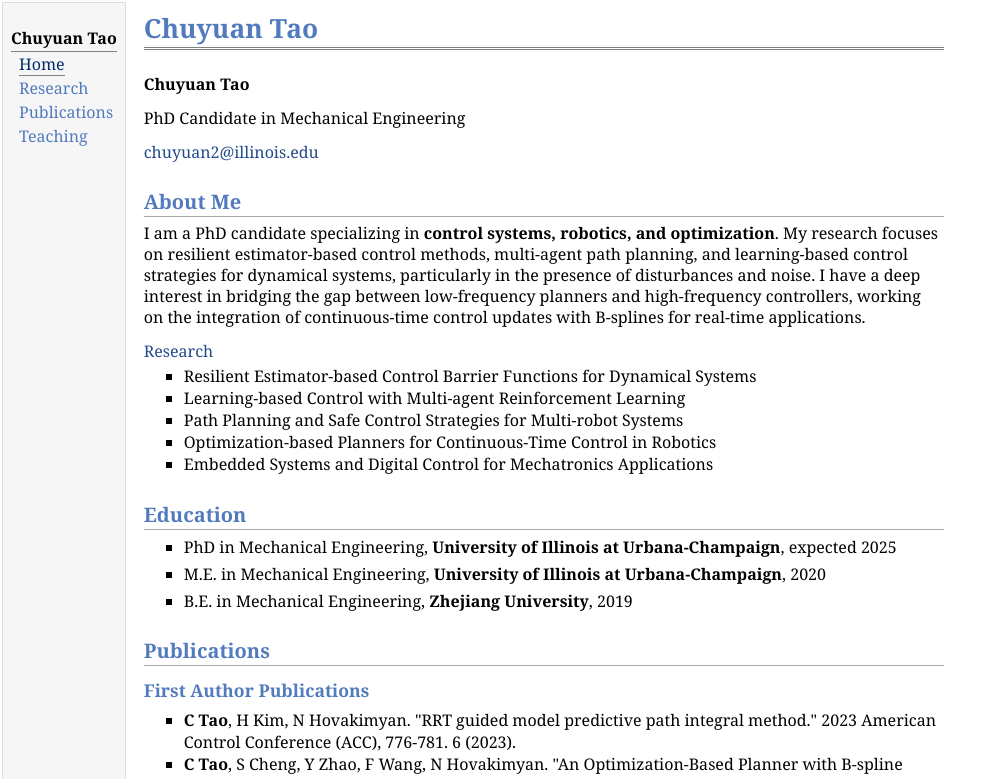
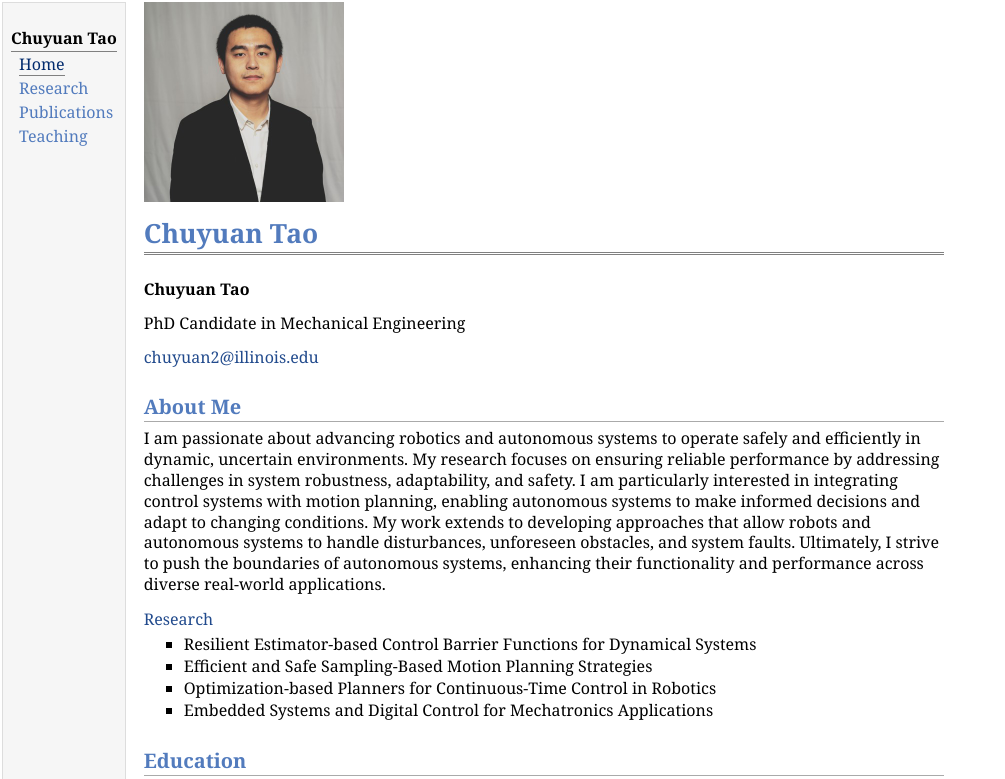
Before and after one commit to tcy1998/tcy1998.github.io, a plain HTML site: page index.html in a window 1280 px wide. Shown: the top 779 px of the page, without its empty margins (0-1005 px from the left). Drawn offline with Linux system fonts and the light colour scheme.

Commit message:
20241209

```diff
--- a/index.html
+++ b/index.html
@@ -19,6 +19,7 @@
 </td>
 <td id="layout-content">
 <div id="toptitle">
+  <img src="selfie.jpeg" alt="Chuyuan Tao" style="max-width: 200px; height: auto;" />
 <h1>Chuyuan Tao</h1>
 </div>
 
@@ -27,13 +28,12 @@
 <p><a href="chuyuan2@illinois.edu">chuyuan2@illinois.edu</a></p>
 
 <h2>About Me</h2>
-<p>I am a PhD candidate specializing in <strong>control systems, robotics, and optimization</strong>. My research focuses on resilient estimator-based control methods, multi-agent path planning, and learning-based control strategies for dynamical systems, particularly in the presence of disturbances and noise. I have a deep interest in bridging the gap between low-frequency planners and high-frequency controllers, working on the integration of continuous-time control updates with B-splines for real-time applications.</p>
+<p>I am passionate about advancing robotics and autonomous systems to operate safely and efficiently in dynamic, uncertain environments. My research focuses on ensuring reliable performance by addressing challenges in system robustness, adaptability, and safety. I am particularly interested in integrating control systems with motion planning, enabling autonomous systems to make informed decisions and adapt to changing conditions. My work extends to developing approaches that allow robots and autonomous systems to handle disturbances, unforeseen obstacles, and system faults. Ultimately, I strive to push the boundaries of autonomous systems, enhancing their functionality and performance across diverse real-world applications.</p>
 
 <div class="menu-item"><a href="#research">Research</a></div>
 <ul>
 <li>Resilient Estimator-based Control Barrier Functions for Dynamical Systems</li>
-<li>Learning-based Control with Multi-agent Reinforcement Learning</li>
-<li>Path Planning and Safe Control Strategies for Multi-robot Systems</li>
+<li>Efficient and Safe Sampling-Based Motion Planning Strategies</li>
 <li>Optimization-based Planners for Continuous-Time Control in Robotics</li>
 <li>Embedded Systems and Digital Control for Mechatronics Applications</li>
 </ul>
```
Also changed, not shown: selfie.jpeg (added).
